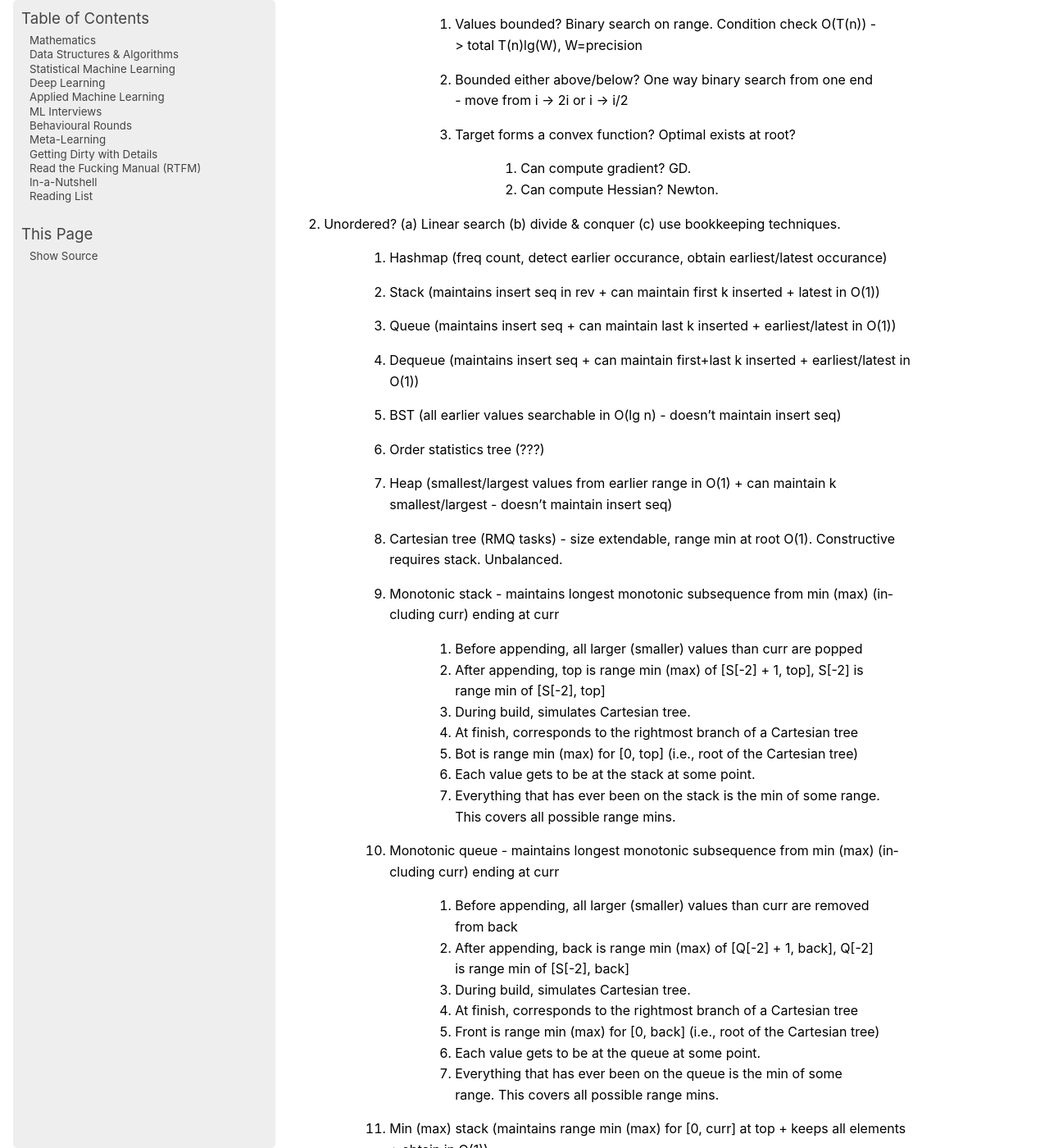
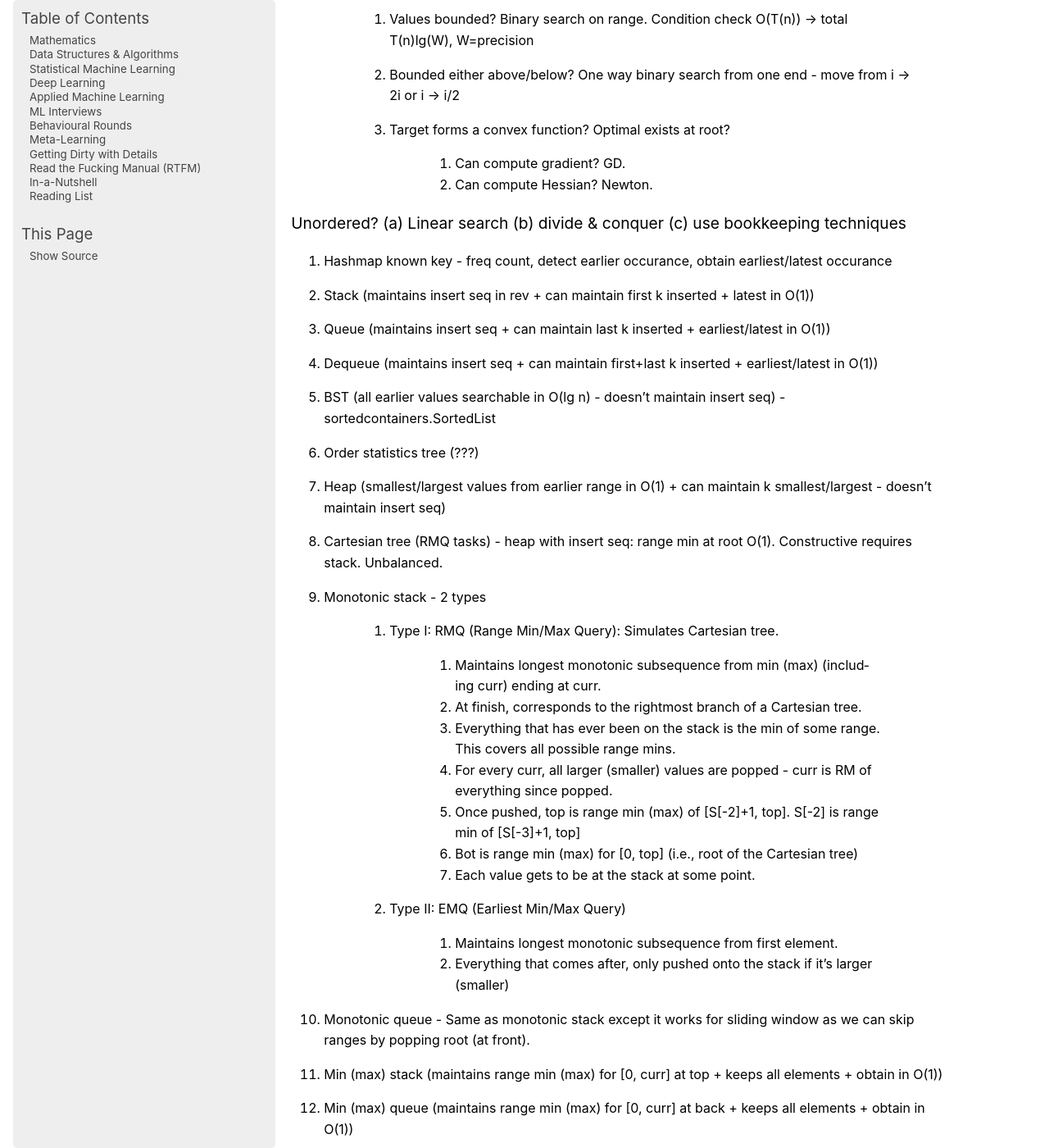
Before and after one commit to uselesstechjunks/leetcode, a Sphinx documentation site: the page built from docs/source/dsa/index.rst, in a window 1280 px wide and 1400 px high, scrolled down 1630 px. Shown: the whole window at 82% size. Built offline with Sphinx 7.4.7, drawn with Linux system fonts in a browser that asks for light colours; pages that are not in the unit, such as notebooks, are missing from menus.

Commit message:
Update interview.rst (#498)
* Update interview.rst

* Update index.rst

* Update index.rst

* Update index.rst

* Update index.rst

```diff
--- a/docs/source/dsa/index.rst
+++ b/docs/source/dsa/index.rst
@@ -20,55 +20,53 @@ Count something
 
 Find something
 =================================================================================
-#. Ordered?
+Ordered
+---------------------------------------------------------------------------------
+#. Values explicit - vanilla Binary search.
+#. Values NOT explicit
 
-	#. Values explicit - vanilla Binary search.
-	#. Values NOT explicit
+	#. Values bounded? Binary search on range. Condition check O(T(n)) -> total T(n)lg(W), W=precision
+	#. Bounded either above/below? One way binary search from one end - move from i -> 2i or i -> i/2
+	#. Target forms a convex function? Optimal exists at root?
 
-		#. Values bounded? Binary search on range. Condition check O(T(n)) -> total T(n)lg(W), W=precision
-		#. Bounded either above/below? One way binary search from one end - move from i -> 2i or i -> i/2
-		#. Target forms a convex function? Optimal exists at root?
+		#. Can compute gradient? GD.
+		#. Can compute Hessian? Newton.
+Unordered? (a) Linear search (b) divide & conquer (c) use bookkeeping techniques
+---------------------------------------------------------------------------------
+#. Hashmap known key - freq count, detect earlier occurance, obtain earliest/latest occurance
+#. Stack (maintains insert seq in rev + can maintain first k inserted + latest in O(1))
+#. Queue (maintains insert seq + can maintain last k inserted + earliest/latest in O(1))
+#. Dequeue (maintains insert seq + can maintain first+last k inserted + earliest/latest in O(1))
+#. BST (all earlier values searchable in O(lg n) - doesn't maintain insert seq) - sortedcontainers.SortedList
+#. Order statistics tree (???)
+#. Heap (smallest/largest values from earlier range in O(1) + can maintain k smallest/largest - doesn't maintain insert seq)
+#. Cartesian tree (RMQ tasks) - heap with insert seq: range min at root O(1). Constructive requires stack. Unbalanced.
+#. Monotonic stack - 2 types
 
-			#. Can compute gradient? GD.
-			#. Can compute Hessian? Newton.
-#. Unordered? (a) Linear search (b) divide & conquer (c) use bookkeeping techniques.
+	#. Type I: RMQ (Range Min/Max Query): Simulates Cartesian tree.
 
-	#. Hashmap (freq count, detect earlier occurance, obtain earliest/latest occurance)
-	#. Stack (maintains insert seq in rev + can maintain first k inserted + latest in O(1))
-	#. Queue (maintains insert seq + can maintain last k inserted + earliest/latest in O(1))
-	#. Dequeue (maintains insert seq + can maintain first+last k inserted + earliest/latest in O(1))
-	#. BST (all earlier values searchable in O(lg n) - doesn't maintain insert seq)
-	#. Order statistics tree (???)
-	#. Heap (smallest/largest values from earlier range in O(1) + can maintain k smallest/largest - doesn't maintain insert seq)
-	#. Cartesian tree (RMQ tasks) - size extendable, range min at root O(1). Constructive requires stack. Unbalanced.
-	#. Monotonic stack - maintains longest monotonic subsequence from min (max) (including curr) ending at curr
-
-		#. Before appending, all larger (smaller) values than curr are popped
-		#. After appending, top is range min (max) of [S[-2] + 1, top], S[-2] is range min of [S[-2], top]
-		#. During build, simulates Cartesian tree.
-		#. At finish, corresponds to the rightmost branch of a Cartesian tree
+		#. Maintains longest monotonic subsequence from min (max) (including curr) ending at curr.
+		#. At finish, corresponds to the rightmost branch of a Cartesian tree.
+		#. Everything that has ever been on the stack is the min of some range. This covers all possible range mins.
+		#. For every curr, all larger (smaller) values are popped - curr is RM of everything since popped.
+		#. Once pushed, top is range min (max) of [S[-2]+1, top]. S[-2] is range min of [S[-3]+1, top]
 		#. Bot is range min (max) for [0, top] (i.e., root of the Cartesian tree)
 		#. Each value gets to be at the stack at some point.
-		#. Everything that has ever been on the stack is the min of some range. This covers all possible range mins.
-	#. Monotonic queue - maintains longest monotonic subsequence from min (max) (including curr) ending at curr
+	#. Type II: EMQ (Earliest Min/Max Query)
 
-		#. Before appending, all larger (smaller) values than curr are removed from back
-		#. After appending, back is range min (max) of [Q[-2] + 1, back], Q[-2] is range min of [S[-2], back]
-		#. During build, simulates Cartesian tree.
-		#. At finish, corresponds to the rightmost branch of a Cartesian tree
-		#. Front is range min (max) for [0, back] (i.e., root of the Cartesian tree)
-		#. Each value gets to be at the queue at some point.
-		#. Everything that has ever been on the queue is the min of some range. This covers all possible range mins.
-	#. Min (max) stack (maintains range min (max) for [0, curr] at top + keeps all elements + obtain in O(1))
-	#. Min (max) queue (maintains range min (max) for [0, curr] at back + keeps all elements + obtain in O(1))
-	#. Segment tree (RSQ/RMQ, all subarray sums with prefix/suffix/sum in tree) - mutable, extends to 2d
-	#. Interval tree (find value in range)
-	#. Multidimensional - KD tree
-	#. Binary indexed tree (???) - mutable
-	#. Sparse table (RMQ)
-	#. Union find (equivalence classes)
-	#. Trie (prefix matching)
-	#. String hashing - Rabin Karp
+		#. Maintains longest monotonic subsequence from first element.
+		#. Everything that comes after, only pushed onto the stack if it's larger (smaller)
+#. Monotonic queue - Same as monotonic stack except it works for sliding window as we can skip ranges by popping root (at front).
+#. Min (max) stack (maintains range min (max) for [0, curr] at top + keeps all elements + obtain in O(1))
+#. Min (max) queue (maintains range min (max) for [0, curr] at back + keeps all elements + obtain in O(1))
+#. Segment tree (RSQ/RMQ, all subarray sums with prefix/suffix/sum in tree) - mutable, extends to 2d
+#. Interval tree (find value in range)
+#. Multidimensional - KD tree
+#. Binary indexed tree (???) - mutable
+#. Sparse table (RMQ)
+#. Union find (equivalence classes)
+#. Trie (prefix matching)
+#. String hashing - Rabin Karp
 #. Make bookkeeping faster - sqrt decomposition
 
 Modify something
@@ -152,6 +150,7 @@ Common Problems
 	#. If monotonic, VLW
 #. LCA
 #. RSQ/RMQ
+#. EMQ
 #. MEX
 #. LCS
 #. Order stat
--- a/docs/source/dsa/interview.rst
+++ b/docs/source/dsa/interview.rst
@@ -7,7 +7,7 @@ Interview Day and Prior
 Checklist
 **********************************************************************
 #. Evaluate trade-offs.
-#. Ask clarifying questions before coding.
+#. Ask clarifying questions before coding - range, sorted, streaming.
 #. Write the core logic.
 #. Check boundary conditions.
 #. Create test cases before dry running.
```
